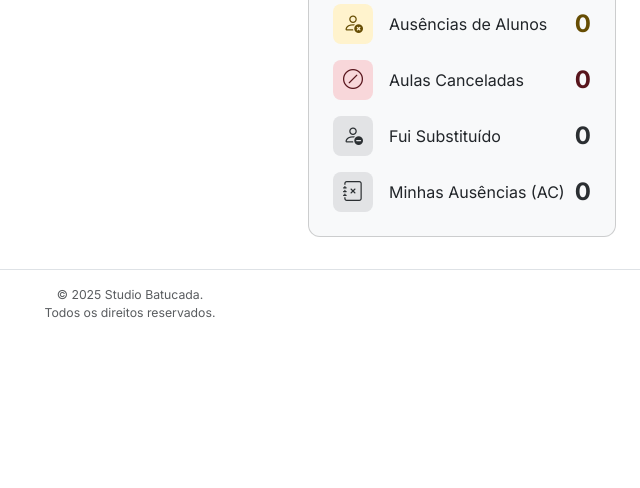
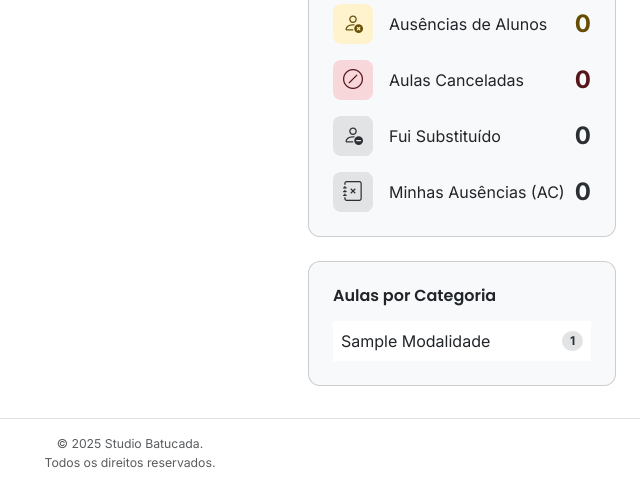
Before and after one commit to MoisesAvilar/batucada-gestao, a Django app: page /professores/1/ in a window 1280 px wide. Shown: the part 831-1319 px from the top of the page, without its empty margins (640-1280 px from the left). Before the commit the page ends 1149 px from the top, so only its background shows below. Run offline with Django 5.2, Linux system fonts and the light colour scheme; a user stored in the database is signed in; tables that the repository leaves empty hold one stand-in row (values such as "Sample post"); some libraries are stand-ins or nearby versions.

Commit message:
feat: Add class count by category to professor detail page

```diff
--- a/scheduler/templates/scheduler/professor_detalhe.html
+++ b/scheduler/templates/scheduler/professor_detalhe.html
@@ -143,6 +143,21 @@
                     </div>
                 </div>
 
+                <div class="content-block">
+                    <h6 class="mb-3">Aulas por Categoria</h6>
+                    {% if aulas_por_categoria %}
+                        <ul class="list-group list-group-flush">
+                            {% for categoria in aulas_por_categoria %}
+                            <li class="list-group-item d-flex justify-content-between align-items-center px-2">
+                                <span>{{ categoria.modalidade__nome|title }}</span>
+                                <span class="badge bg-secondary-subtle text-secondary-emphasis rounded-pill">{{ categoria.contagem }}</span>
+                            </li>
+                            {% endfor %}
+                        </ul>
+                    {% else %}
+                        <p class="text-muted small mb-0">Nenhuma aula no período selecionado.</p>
+                    {% endif %}
+                </div>
             </div>
         </div>
     </div>
--- a/scheduler/views.py
+++ b/scheduler/views.py
@@ -1255,7 +1255,7 @@ def detalhe_professor(request, pk):
 
     professor = get_object_or_404(CustomUser, pk=pk, tipo__in=['professor', 'admin'])
 
-    # --- 1. LÓGICA DE FILTRO (AGORA INCLUINDO STATUS) ---
+    # --- Lógica de filtro de data (sem alterações) ---
     data_inicial_str = request.GET.get("data_inicial", "")
     data_final_str = request.GET.get("data_final", "")
     status_filtro = request.GET.get("status_filtro", "")
@@ -1269,84 +1269,69 @@ def detalhe_professor(request, pk):
         try: data_final = datetime.strptime(data_final_str, "%Y-%m-%d").date()
         except ValueError: pass
 
-    # Queryset base para todas as aulas relacionadas ao professor (sem alteração)
     aulas_relacionadas_base = Aula.objects.filter(
         Q(professores=professor) | Q(relatorioaula__professor_que_validou=professor)
     ).distinct()
 
-    # Aplica filtro de data no queryset base (para os KPIs não mudarem)
     aulas_kpi = aulas_relacionadas_base
     if data_inicial:
         aulas_kpi = aulas_kpi.filter(data_hora__date__gte=data_inicial)
     if data_final:
         aulas_kpi = aulas_kpi.filter(data_hora__date__lte=data_final)
 
-    # --- CÁLCULO DE KPIS CORRIGIDO (usando o queryset filtrado por data 'aulas_kpi') ---
-    # Aulas normais realizadas pelo professor
-    realizadas_normal = aulas_kpi.filter(
-        status='Realizada', relatorioaula__professor_que_validou=professor
-    ).exclude(modalidade__nome__icontains="atividade complementar").count()
-
-    # Atividades Complementares com presença do professor
-    realizadas_ac = aulas_kpi.filter(
-        status='Realizada', modalidade__nome__icontains="atividade complementar",
-        presencas_professores__professor=professor, presencas_professores__status='presente'
-    ).count()
-
+    # --- Cálculo de KPIs (sem alterações) ---
+    realizadas_normal = aulas_kpi.filter(status='Realizada', relatorioaula__professor_que_validou=professor).exclude(modalidade__nome__icontains="atividade complementar").count()
+    realizadas_ac = aulas_kpi.filter(status='Realizada', modalidade__nome__icontains="atividade complementar", presencas_professores__professor=professor, presencas_professores__status='presente').count()
     total_realizadas = realizadas_normal + realizadas_ac
-
-    total_ausencias_professor = aulas_kpi.filter(
-        modalidade__nome__icontains="atividade complementar",
-        presencas_professores__professor=professor,
-        presencas_professores__status='ausente'
-    ).count()
-
+    total_ausencias_professor = aulas_kpi.filter(modalidade__nome__icontains="atividade complementar", presencas_professores__professor=professor, presencas_professores__status='ausente').count()
     total_agendadas = aulas_kpi.filter(status='Agendada', professores=professor).count()
     total_canceladas = aulas_kpi.filter(status='Cancelada', professores=professor).count()
     total_aluno_ausente = aulas_kpi.filter(status='Aluno Ausente').count()
     total_substituido = aulas_kpi.filter(status='Realizada', professores=professor).exclude(relatorioaula__professor_que_validou=professor).exclude(modalidade__nome__icontains="atividade complementar").count()
-    # --- 2. QUERYSET PARA A TABELA (será filtrado por status) ---
-    aulas_para_tabela = aulas_kpi # Começa com a base já filtrada por data
-
-    # --- NOVA LÓGICA DE FILTRAGEM POR STATUS ---
+
+    # ★★★ INÍCIO DA LÓGICA REFINADA ★★★
+    # 1. Filtra APENAS as aulas que o professor efetivamente lecionou,
+    #    seguindo as novas regras.
+    aulas_lecionadas_pelo_professor = aulas_kpi.filter(
+        (Q(relatorioaula__professor_que_validou=professor) & ~Q(modalidade__nome__icontains="atividade complementar")) |
+        (Q(presencas_professores__professor=professor, presencas_professores__status='presente') & Q(modalidade__nome__icontains="atividade complementar"))
+    ).distinct()
+
+    # 2. A contagem por categoria agora é feita sobre este queryset mais preciso.
+    aulas_por_categoria = aulas_lecionadas_pelo_professor.values(
+        'modalidade__nome'
+    ).annotate(
+        contagem=Count('id')
+    ).order_by('-contagem')
+    # ★★★ FIM DA LÓGICA REFINADA ★★★
+
+    # --- Lógica da tabela e paginação (sem alterações) ---
+    aulas_para_tabela = aulas_kpi
+
     if status_filtro:
         if status_filtro == 'Realizada':
             q_realizadas_normal = Q(status='Realizada', relatorioaula__professor_que_validou=professor) & ~Q(modalidade__nome__icontains="atividade complementar")
             q_realizadas_ac = Q(status='Realizada', modalidade__nome__icontains="atividade complementar", presencas_professores__professor=professor, presencas_professores__status='presente')
             aulas_para_tabela = aulas_para_tabela.filter(q_realizadas_normal | q_realizadas_ac)
-
         elif status_filtro == 'Substituído':
-            aulas_para_tabela = aulas_para_tabela.filter(
-                status='Realizada', professores=professor
-            ).exclude(relatorioaula__professor_que_validou=professor).exclude(modalidade__nome__icontains="atividade complementar")
-
+            aulas_para_tabela = aulas_para_tabela.filter(status='Realizada', professores=professor).exclude(relatorioaula__professor_que_validou=professor).exclude(modalidade__nome__icontains="atividade complementar")
         elif status_filtro == 'Aluno Ausente':
             aulas_para_tabela = aulas_para_tabela.filter(status='Aluno Ausente', relatorioaula__professor_que_validou=professor)
-
         elif status_filtro in ['Agendada', 'Cancelada']:
             aulas_para_tabela = aulas_para_tabela.filter(status=status_filtro, professores=professor)
 
-    # ★★★ INÍCIO DO CÓDIGO ADICIONADO (1/2) ★★★
-    # Adiciona o prefetch_related para otimizar a busca dos dados de presença dos alunos.
     aulas_para_tabela = aulas_para_tabela.prefetch_related('presencas', 'alunos')
-    # ★★★ FIM DO CÓDIGO ADICIONADO (1/2) ★★★
-
-    # Paginação (agora sobre 'aulas_para_tabela')
     aulas_do_professor_paginated = Paginator(aulas_para_tabela.order_by("-data_hora"), 10).get_page(request.GET.get("page"))
 
-    # ★★★ INÍCIO DO CÓDIGO ADICIONADO (2/2) ★★★
-    # Adiciona a lógica que processa o status de cada aluno para cada aula.
     for aula in aulas_do_professor_paginated.object_list:
         if aula.status in ['Realizada', 'Aluno Ausente']:
             presencas_map = {p.aluno_id: p.status for p in aula.presencas.all()}
             aula.alunos_com_status = []
-            # O .all() aqui é importante para garantir que iteramos sobre a lista completa de alunos da aula.
             for aluno in aula.alunos.all():
                 status = presencas_map.get(aluno.id, 'nao_lancado')
                 aula.alunos_com_status.append({'aluno': aluno, 'status': status})
-    # ★★★ FIM DO CÓDIGO ADICIONADO (2/2) ★★★
-
-    # Dados para o gráfico (agora com um label mais claro para ausências)
+
+    # Dados do gráfico (sem alterações)
     chart_labels = ['Realizadas por Mim', 'Agendadas', 'Ausências de Alunos', 'Canceladas', 'Fui Substituído']
     chart_data = [total_realizadas, total_agendadas, total_aluno_ausente, total_canceladas, total_substituido]
 
@@ -1369,6 +1354,7 @@ def detalhe_professor(request, pk):
         "top_modalidades": aulas_kpi.filter(professores=professor).values("modalidade__nome").annotate(contagem=Count("modalidade")).order_by("-contagem")[:3],
         "chart_labels": chart_labels,
         "chart_data": chart_data,
+        "aulas_por_categoria": aulas_por_categoria,
     }
     return render(request, "scheduler/professor_detalhe.html", contexto)
 
```
